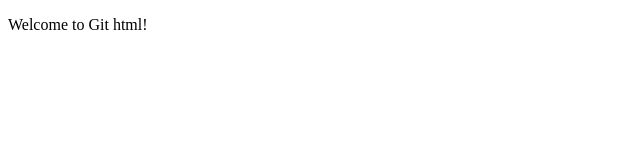
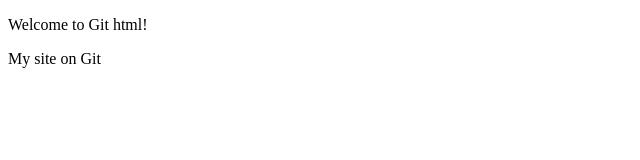
Before and after one commit to zah108/zah108.github.io, a plain HTML site: page index.html in a window 1280 px wide. Shown: the full height of the page, 0-640 px from the left. Drawn offline with Linux system fonts and the light colour scheme.

Commit message:
Version 1.2 Update index.html

```diff
--- a/index.html
+++ b/index.html
@@ -5,5 +5,6 @@
   </head>
   <body>
     <p>Welcome to Git html!</p>
+    <p>My site on Git</p>
   </body>
 </html>
```
